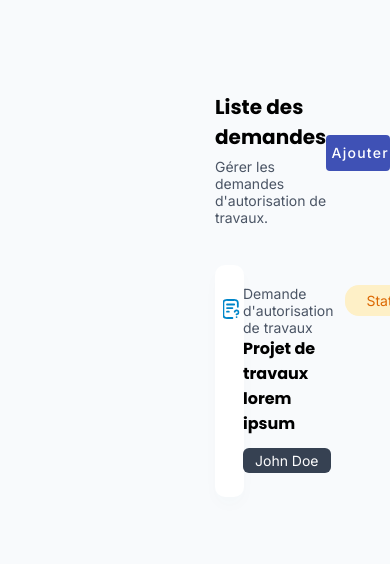
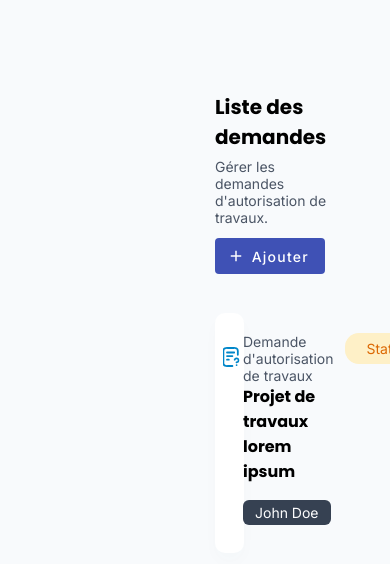
Before and after one commit to sl-adilelhaddioui/test-crud-ng, an Angular app: page / in a window 390 px wide. Shown: the top 564 px of the page. Built offline with nearby package versions, Linux system fonts and the light colour scheme.

Commit message:
fix ui responsivity bugs

```diff
--- a/src/app/app.component.scss
+++ b/src/app/app.component.scss
@@ -2,6 +2,8 @@
     display: flex;
     align-items: center;
     justify-content: space-between;
+    flex-wrap: wrap;
+    gap: 12px;
 
     &__title {
         font-family: 'Poppins', sans-serif;
@@ -15,5 +17,6 @@
 
     &__add-btn {
         font-family: 'Inter', sans-serif;
+        min-width: 110px;
     }
 }
--- a/src/app/request-card/request-card.component.scss
+++ b/src/app/request-card/request-card.component.scss
@@ -41,6 +41,12 @@
         font-family: 'Poppins', sans-serif;
     }
 
+    &__info {
+        display: flex;
+        gap: 6px;
+        flex-wrap: wrap;
+    }
+
     &__user {
         background: #364152 0% 0% no-repeat padding-box;
         border-radius: 6px;
@@ -53,7 +59,6 @@
         border-radius: 6px;
         padding: 4px 12px;
         color: #363F72;
-        margin-left: 8px;
     }
 
     &__actions {
```
